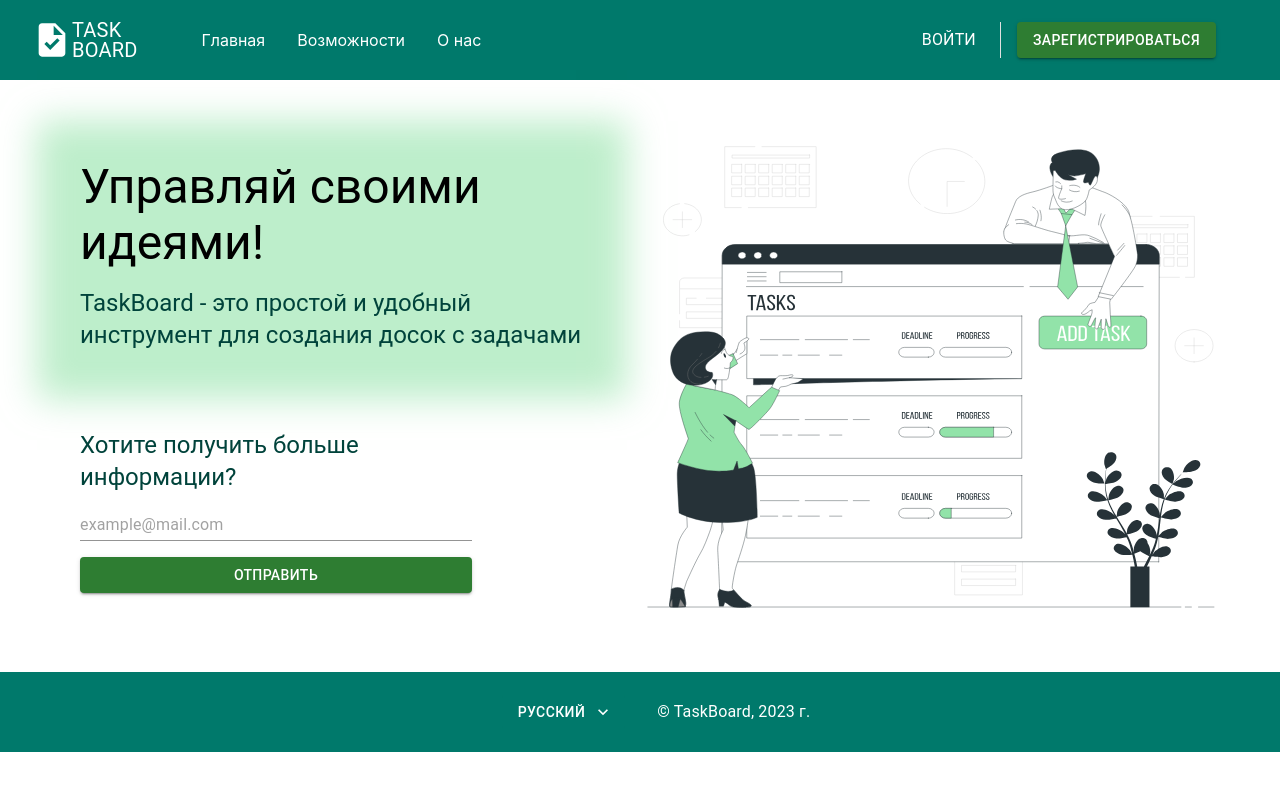
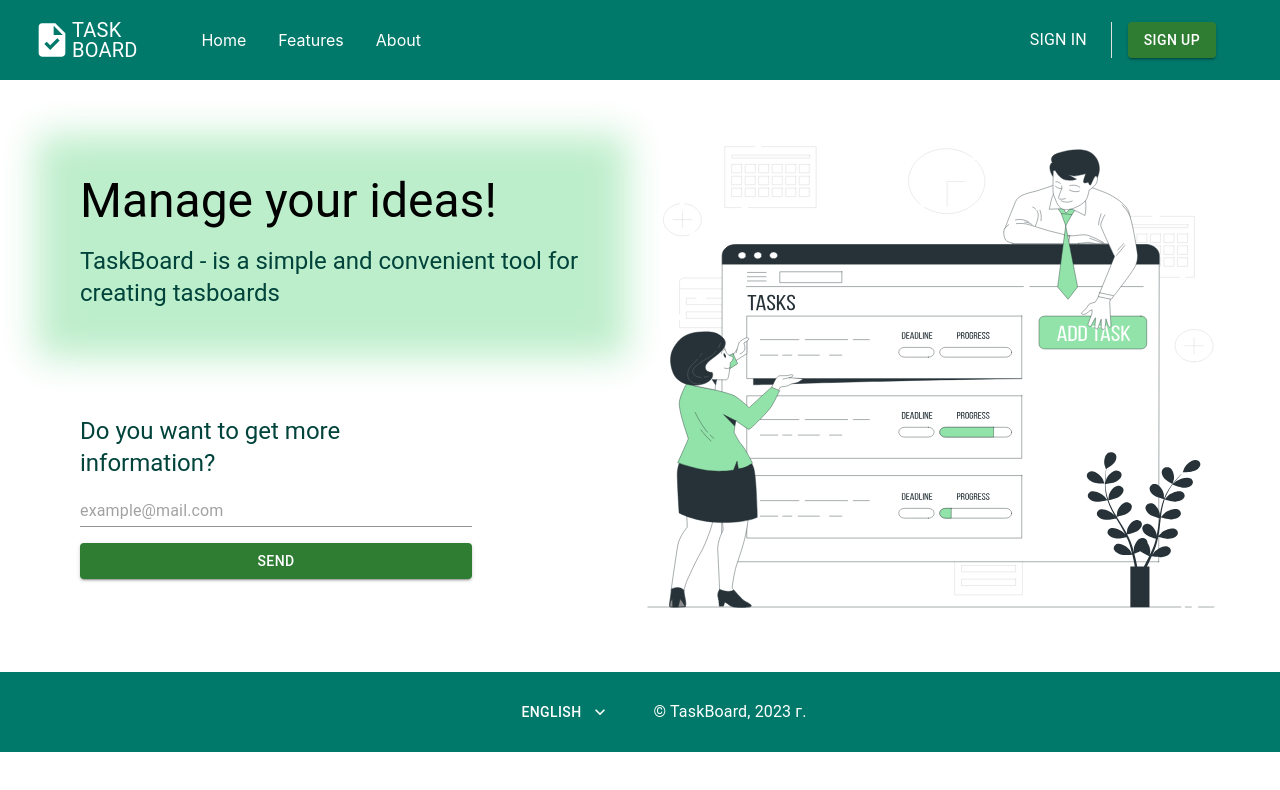
Before and after one commit to olgashumilova/task-board, a React (Create React App) app: page / in a window 1280 px wide. Shown: the top 790 px of the page. Built offline with nearby package versions, Linux system fonts and the light colour scheme.

Commit message:
added i18n

```diff
--- a/package.json
+++ b/package.json
@@ -15,8 +15,10 @@
     "@types/react": "^18.0.27",
     "@types/react-dom": "^18.0.10",
     "eslint": "^8.33.0",
+    "i18next-browser-languagedetector": "^7.0.1",
     "react": "^18.2.0",
     "react-dom": "^18.2.0",
+    "react-i18next": "^12.1.5",
     "react-router-dom": "^6.8.1",
     "react-scripts": "5.0.1",
     "typescript": "^4.9.5",
--- a/src/App.tsx
+++ b/src/App.tsx
@@ -1,10 +1,5 @@
-import React from "react";
-import logo from "./logo.svg";
-
 import theme from "./provider/theme";
 import { ThemeProvider } from "@mui/material/styles";
-
-import { Box, Paper, Typography } from "@mui/material/";
 
 import HomePage from "./pages/HomePage/HomePage";
 import LandingPage from "./pages/LandingPage/LandindPage";
@@ -18,7 +13,6 @@ function App() {
     <ThemeProvider theme={theme}>
       <HeaderComponent />
       {isUserLoggedIn ? <HomePage /> : <LandingPage />}
-
       <FooterComponent />
     </ThemeProvider>
   );
--- a/src/components/FooterComponent/FooterComponent.tsx
+++ b/src/components/FooterComponent/FooterComponent.tsx
@@ -1,21 +1,22 @@
 import React, { useState } from "react";
-import { Box, Button, Stack, Typography, Menu, MenuItem } from "@mui/material/";
+import { Button, Stack, Typography, Menu, MenuItem } from "@mui/material/";
 import KeyboardArrowDownIcon from "@mui/icons-material/KeyboardArrowDown";
-import IconButton from "@mui/material/IconButton";
+import { useTranslation } from "react-i18next";
 
 const options = ["Русский", "English"];
-
 const ITEM_HEIGHT = 48;
 
 const FooterComponent = () => {
+  const { i18n } = useTranslation();
+
   const [anchorEl, setAnchorEl] = useState<null | HTMLElement>(null);
-  const [currentLanguage, setCurrentLanguage] = useState<string>("Русский");
   const open = Boolean(anchorEl);
   const handleClick = (event: React.MouseEvent<HTMLElement>) => {
     setAnchorEl(event.currentTarget);
   };
+
   const selectLanguage = (option: string) => {
-    setCurrentLanguage(option);
+    i18n.changeLanguage(option === "Русский" ? "ru" : "en");
     setAnchorEl(null);
   };
 
@@ -41,7 +42,7 @@ const FooterComponent = () => {
           onClick={handleClick}
           endIcon={<KeyboardArrowDownIcon />}
         >
-          {currentLanguage}
+          {i18n.language === "ru" ? "Русский" : "English"}
         </Button>
         <Menu
           id="long-menu"
--- a/src/components/HeaderComponent/HeaderComponent.tsx
+++ b/src/components/HeaderComponent/HeaderComponent.tsx
@@ -1,16 +1,10 @@
-import {
-  Box,
-  Paper,
-  Typography,
-  Divider,
-  Container,
-  Button,
-  Link,
-  Stack,
-} from "@mui/material";
+import { Typography, Divider, Button, Link, Stack } from "@mui/material";
 import TaskIcon from "@mui/icons-material/Task";
+import { useTranslation } from "react-i18next";
 
 const HeaderComponent = () => {
+  const { t } = useTranslation();
+
   return (
     <Stack
       bgcolor={"primary.main"}
@@ -53,13 +47,13 @@ const HeaderComponent = () => {
       <Stack width={"100%"} direction="row" justifyContent={"space-between"}>
         <Stack direction="row" spacing={4} alignItems={"center"}>
           <Link href="#" underline="hover" color={"primary.contrastText"}>
-            Главная
+            {t("header.home")}
           </Link>
           <Link href="#" underline="hover" color={"primary.contrastText"}>
-            Возможности
+            {t("header.features")}
           </Link>
           <Link href="#" underline="hover" color={"primary.contrastText"}>
-            О нас
+            {t("header.about")}
           </Link>
         </Stack>
         <Stack
@@ -69,10 +63,10 @@ const HeaderComponent = () => {
           marginRight={8}
         >
           <Button variant="text">
-            <Typography color={"white"}>Войти</Typography>
+            <Typography color={"white"}>{t("header.signIn")}</Typography>
           </Button>
           <Button variant="contained" color="success">
-            Зарегистрироваться
+            {t("header.signUp")}
           </Button>
         </Stack>
       </Stack>
--- /dev/null
+++ b/src/i18n.ts
@@ -0,0 +1,49 @@
+import i18n from "i18next";
+import { initReactI18next } from "react-i18next";
+import LanguageDetector from "i18next-browser-languagedetector";
+
+i18n
+  .use(LanguageDetector)
+  .use(initReactI18next)
+  .init({
+    resources: {
+      ru: {
+        translation: {
+          landingPage: {
+            title: "Управляй своими идеями!",
+            description:
+              "TaskBoard - это простой и удобный инструмент для создания досок с задачами",
+            formTitle: "Хотите получить больше информации?",
+            formButton: "Отправить",
+          },
+          header: {
+            home: "Главная",
+            features: "Возможности",
+            about: "О нас",
+            signIn: "Войти",
+            signUp: "Зарегистрироваться",
+          },
+        },
+      },
+      en: {
+        translation: {
+          landingPage: {
+            title: "Manage your ideas!",
+            description:
+              "TaskBoard - is a simple and convenient tool for creating tasboards",
+            formTitle: "Do you want to get more information?",
+            formButton: "Send",
+          },
+          header: {
+            home: "Home",
+            features: "Features",
+            about: "About",
+            signIn: "Sign In",
+            signUp: "Sign Up",
+          },
+        },
+      },
+    },
+    // lng: "ru",
+    fallbackLng: "ru",
+  });
--- a/src/pages/LandingPage/LandindPage.tsx
+++ b/src/pages/LandingPage/LandindPage.tsx
@@ -1,13 +1,6 @@
-import {
-  Box,
-  Button,
-  Input,
-  Paper,
-  Stack,
-  Typography,
-  TextField,
-} from "@mui/material/";
+import { Box, Button, Input, Stack, Typography } from "@mui/material/";
 import landingImage from "../../assets/landing-image.svg";
+import { useTranslation } from "react-i18next";
 
 const styles = {
   titleContainer: {
@@ -18,24 +11,25 @@ const styles = {
 };
 
 const LandingPage = () => {
+  const { t } = useTranslation();
+
   return (
     <Stack direction="row" padding={8}>
       <Stack width={"50%"} justifyContent={"space-around"} paddingLeft={2}>
         <Box style={styles.titleContainer}>
-          <Typography variant="h3">Управляй своими идеями!</Typography>
+          <Typography variant="h3">{t("landingPage.title")}</Typography>
           <Typography variant="h5" color={"#00433B"} marginTop={2}>
-            TaskBoard - это простой и удобный инструмент для создания досок с
-            задачами
+            {t("landingPage.description")}
           </Typography>
         </Box>
 
         <Stack width={"70%"} spacing={2} marginTop={6}>
           <Typography variant="h5" color={"#00433B"}>
-            Хотите получить больше информации?
+            {t("landingPage.formTitle")}
           </Typography>
           <Input placeholder="example@mail.com" />
           <Button variant="contained" color="success">
-            Отправить
+            {t("landingPage.formButton")}
           </Button>
         </Stack>
       </Stack>
```
Also changed, not shown: src/index.tsx (+7 -6 lines), 1 other file (tests, documents, lock files or other folders).
